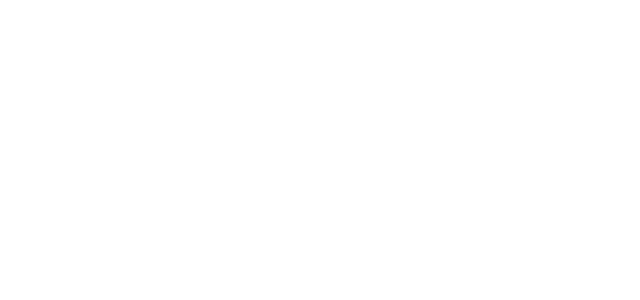
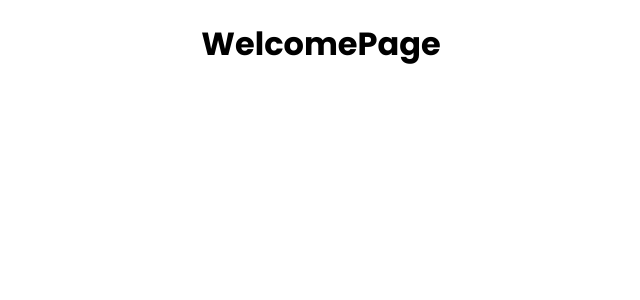
Before and after one commit to Olena-Synytsia/aqua-track-02-FIX, a React (Vite) app: page / in a window 1280 px wide. Shown: the top 300 px of the page, without its empty margins (319-959 px from the left). Built offline with nearby package versions, Linux system fonts and the light colour scheme.

Commit message:
folders-pages

```diff
--- a/src/index.css
+++ b/src/index.css
@@ -4,7 +4,7 @@
   font-weight: 400;
 
   color-scheme: light dark;
-  color: rgba(255, 255, 255, 0.87);
+  color: rgb(0, 0, 0);
   background-color: #ffffff;
 
   font-synthesis: none;
--- a/src/pages/LoginPage/LoginPage.jsx
+++ b/src/pages/LoginPage/LoginPage.jsx
@@ -1,5 +1,7 @@
 const LoginPage = () => {
   return <h1>LoginPage</h1>;
+  // <SignInPage />
+  // <AdvantagesSection />
 };
 
 export default LoginPage;
--- a/src/pages/RegisterPage/RegisterPage.jsx
+++ b/src/pages/RegisterPage/RegisterPage.jsx
@@ -1,5 +1,7 @@
 const RegisterPage = () => {
   return <h1>RegisterPage</h1>;
+  // <SignUpPage />
+  // <AdvantagesSection />
 };
 
 export default RegisterPage;
--- a/src/pages/TrackerPage/TrackerPage.jsx
+++ b/src/pages/TrackerPage/TrackerPage.jsx
@@ -1,5 +1,7 @@
 const TrackerPage = () => {
   return <h1>TrackerPage</h1>;
+  // <WaterMainInfo />
+  // <WaterDetailedInfo />
 };
 
 export default TrackerPage;
--- a/src/pages/WelcomePage/WelcomePage.jsx
+++ b/src/pages/WelcomePage/WelcomePage.jsx
@@ -1,5 +1,7 @@
 const WelcomePage = () => {
   return <h1>WelcomePage</h1>;
+  // <WelcomeSection />
+  // <AdvantagesSection />
 };
 
 export default WelcomePage;
```
Also changed, not shown: src/components/TrackerPage/WaterDailedInfo/WaterDetailedInfo.jsx (added), src/components/TrackerPage/WaterMainInfo/WaterMainInfo.jsx (added), src/pages/LoginPage/LoginPage.module.css (added), src/pages/RegisterPage/RagisterPage.module.css (added), src/pages/TrackerPage/TrakerPage.module.css (added), src/pages/WelcomePage/WelcomePage.module.css (added).
